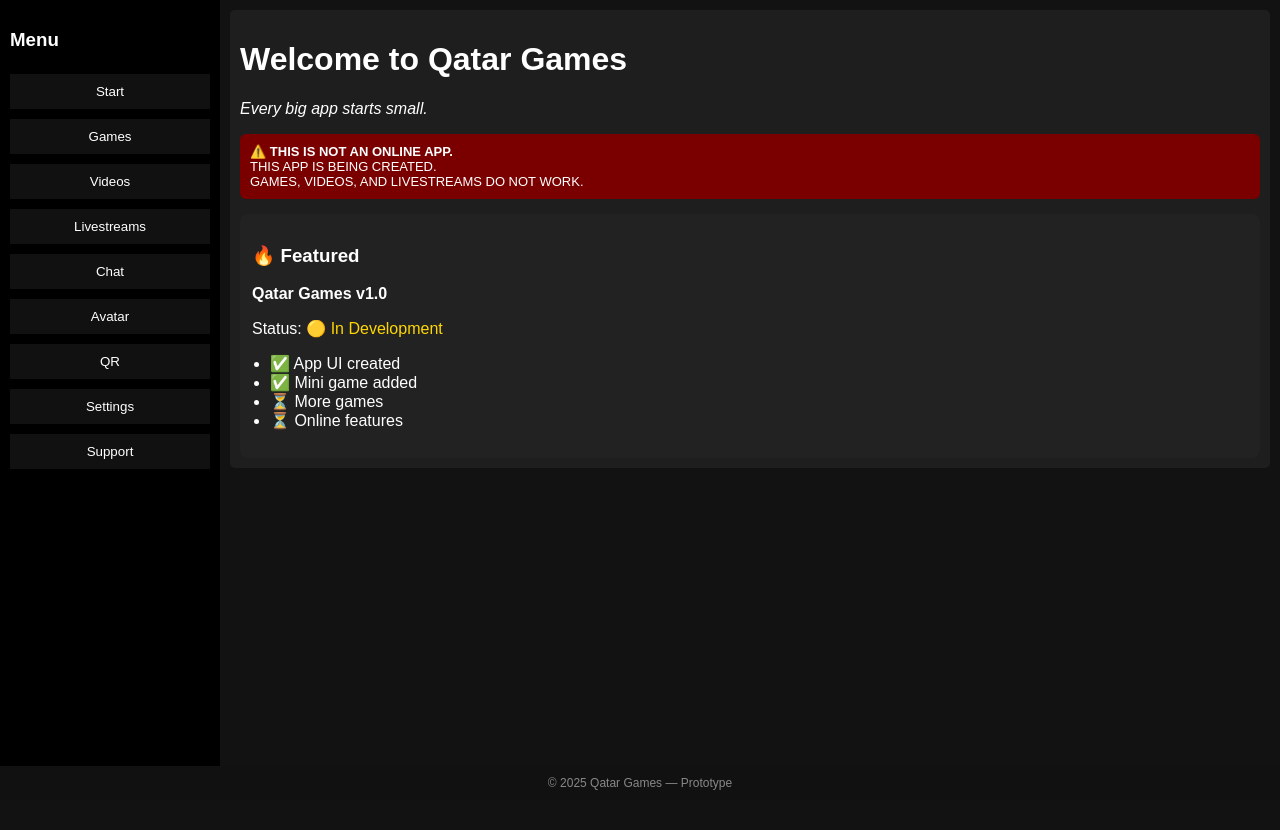
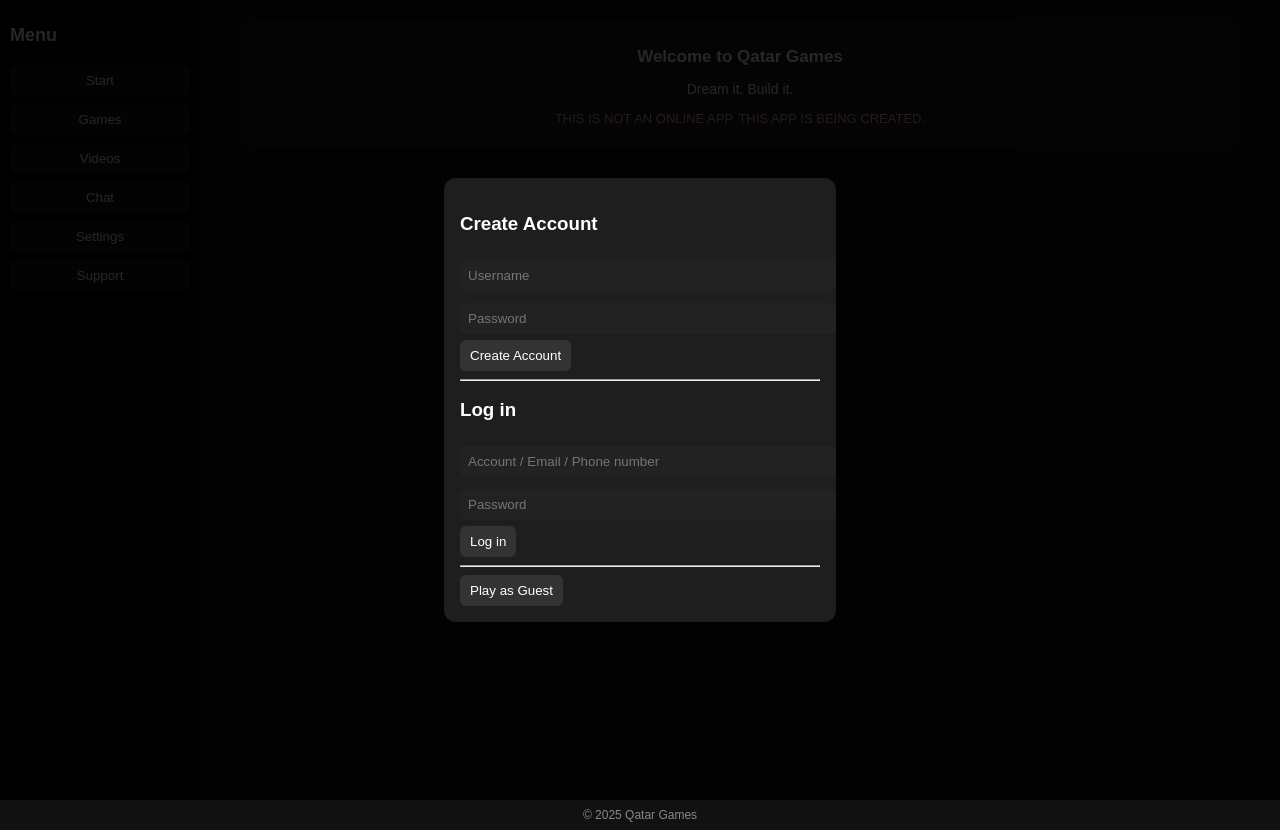
Before and after one commit to sleoshrjdh-tech/Qatar-games, a plain HTML site: page index.html in a window 1280 px wide. Before the commit the page ends 800 px from the top, so only its background shows below. Drawn offline with Linux system fonts and the light colour scheme.

Commit message:
Update index.html

```diff
--- a/index.html
+++ b/index.html
@@ -2,7 +2,7 @@
 <html lang="en">
 <head>
 <meta charset="UTF-8">
-<meta name="viewport" content="width=device-width, initial-scale=1.0">
+<meta name="viewport" content="width=device-width, initial-scale=1.0, maximum-scale=1.0, user-scalable=no">
 <title>Qatar Games</title>
 
 <style>
@@ -11,74 +11,111 @@ body {
   background:#121212;
   color:white;
   margin:0;
+}
+
+#container {
   display:flex;
-  flex-direction:column;
   min-height:100vh;
 }
 
-#container { display:flex; flex:1; }
-
 #sidebar {
-  width:200px;
+  width:180px;
   background:#000;
   padding:10px;
 }
 
+#sidebar h2 {
+  font-size:18px;
+}
+
 #sidebar button {
   width:100%;
-  margin:5px 0;
-  padding:10px;
+  margin:4px 0;
+  padding:8px;
   background:#111;
   color:white;
   border:none;
+  border-radius:6px;
   cursor:pointer;
 }
 
-#sidebar button:hover { background:#333; }
+#sidebar button:hover {
+  background:#333;
+}
 
-#main { flex:1; padding:10px; overflow-y:auto; }
+#main {
+  flex:1;
+  padding:10px;
+  overflow-x:hidden;
+}
 
 .section {
   display:none;
+  width:92%;
+  margin:10px auto;
+  padding:10px 12px;
   background:#1e1e1e;
-  padding:10px;
-  border-radius:5px;
-  margin-bottom:15px;
+  border-radius:10px;
 }
 
-.notice {
-  background:#7a0000;
-  padding:10px;
-  border-radius:6px;
-  font-size:13px;
-  margin-top:10px;
+.section h3 {
+  font-size:17px;
+  margin-bottom:6px;
 }
 
-.card {
-  background:#222;
-  padding:12px;
-  border-radius:8px;
-  margin-top:15px;
+.section p {
+  font-size:14px;
 }
 
-.game-btn {
-  padding:12px;
-  background:#0a84ff;
+button {
+  background:#333;
+  color:white;
   border:none;
+  padding:8px 10px;
   border-radius:6px;
-  color:white;
-  font-size:16px;
   cursor:pointer;
 }
 
-.game-btn:hover { opacity:0.85; }
+button:hover {
+  background:#555;
+}
 
 footer {
   text-align:center;
-  padding:10px;
+  padding:8px;
   background:#111;
+  font-size:12px;
   color:#888;
-  font-size:12px;
+}
+
+/* Modal */
+#accountModal {
+  position:fixed;
+  inset:0;
+  background:rgba(0,0,0,0.85);
+  display:flex;
+  align-items:center;
+  justify-content:center;
+  z-index:10;
+}
+
+#accountModalContent {
+  background:#1e1e1e;
+  padding:16px;
+  border-radius:12px;
+  width:90%;
+  max-width:360px;
+}
+
+#accountModalContent input,
+#accountModalContent select {
+  width:100%;
+  padding:8px;
+  margin:6px 0;
+  background:#222;
+  color:white;
+  border:none;
+  border-radius:6px;
 }
 </style>
 </head>
@@ -89,137 +126,192 @@ footer {
 
 <!-- Sidebar -->
 <div id="sidebar">
-  <h3>Menu</h3>
-  <button data-section="start">Start</button>
-  <button data-section="games">Games</button>
-  <button data-section="videos">Videos</button>
-  <button data-section="livestreams">Livestreams</button>
-  <button data-section="chat">Chat</button>
-  <button data-section="avatar">Avatar</button>
-  <button data-section="qr">QR</button>
-  <button data-section="settings">Settings</button>
-  <button data-section="support">Support</button>
+<h2>Menu</h2>
+<button data-section="startSection">Start</button>
+<button data-section="gamesSection">Games</button>
+<button data-section="videosSection">Videos</button>
+<button data-section="chatSection">Chat</button>
+<button data-section="settingsSection">Settings</button>
+<button data-section="supportSection">Support</button>
 </div>
 
 <!-- Main -->
 <div id="main">
 
 <!-- Start -->
-<div class="section" id="start" style="display:block;">
-  <h1>Welcome to Qatar Games</h1>
-  <p id="randomQuote" style="font-style:italic;"></p>
-
-  <div class="notice">
-    ⚠️ <strong>THIS IS NOT AN ONLINE APP.</strong><br>
-    THIS APP IS BEING CREATED.<br>
-    GAMES, VIDEOS, AND LIVESTREAMS DO NOT WORK.
-  </div>
-
-  <div class="card">
-    <h3>🔥 Featured</h3>
-    <p><strong>Qatar Games v1.0</strong></p>
-    <p>Status: <span style="color:gold;">🟡 In Development</span></p>
-    <ul style="padding-left:18px;">
-      <li>✅ App UI created</li>
-      <li>✅ Mini game added</li>
-      <li>⏳ More games</li>
-      <li>⏳ Online features</li>
-    </ul>
-  </div>
+<div class="section" id="startSection" style="display:block;text-align:center;">
+<h3>Welcome to Qatar Games</h3>
+<p id="randomQuote"></p>
+<p style="color:#ffaaaa;font-size:13px;">
+THIS IS NOT AN ONLINE APP. THIS APP IS BEING CREATED.
+</p>
 </div>
 
-<!-- Games -->
-<div class="section" id="games">
-  <h3>🎮 Mini Game</h3>
-
-  <div class="card" style="text-align:center;">
-    <p><strong>Tap Counter Game</strong></p>
-    <p>Score: <span id="score">0</span></p>
-
-    <button class="game-btn" onclick="addScore()">TAP ME</button>
-    <br><br>
-    <button onclick="resetScore()">Reset</button>
-  </div>
+<div class="section" id="gamesSection">
+<h3>Games</h3>
+<p>Games coming soon.</p>
 </div>
 
-<!-- Videos -->
-<div class="section" id="videos">
-  <h3>Videos</h3>
-  <p>Video system not available.</p>
+<div class="section" id="videosSection">
+<h3>Videos</h3>
+<p>Videos coming soon.</p>
 </div>
 
-<!-- Livestreams -->
-<div class="section" id="livestreams">
-  <h3>Livestreams</h3>
-  <p>Livestreams are not supported.</p>
+<div class="section" id="chatSection">
+<h3>Chat</h3>
+<p>Chat coming soon.</p>
 </div>
 
-<!-- Chat -->
-<div class="section" id="chat">
-  <h3>Chat</h3>
-  <p>Chat is offline.</p>
+<!-- SETTINGS -->
+<div class="section" id="settingsSection">
+<h3>Settings</h3>
+<button onclick="toggleMainSettings()">Main</button>
+
+<div id="mainSettings" style="display:none;margin-top:10px;">
+<p><strong>Account username/tag:</strong> <span id="showUsername">-</span></p>
+<p><strong>Password:</strong> ********</p>
+
+<p id="emailBlock">
+<button onclick="addEmail()">Add email</button>
+</p>
+
+<p id="phoneBlock">
+<button onclick="addPhone()">Add phone number</button>
+</p>
+
+<p><strong>Language selection</strong></p>
+<select id="languageSelect" onchange="changeLanguage()">
+<option>English</option>
+<option>French</option>
+<option>Spanish</option>
+<option>German</option>
+<option>Arabic</option>
+<option>Russian</option>
+<option>Turkish</option>
+</select>
+</div>
 </div>
 
-<!-- Avatar -->
-<div class="section" id="avatar">
-  <h3>Avatar</h3>
-  <p>Avatar creator coming later.</p>
-</div>
-
-<!-- QR -->
-<div class="section" id="qr">
-  <h3>QR Currency</h3>
-  <p>QR system is disabled.</p>
-</div>
-
-<!-- Settings -->
-<div class="section" id="settings">
-  <h3>Settings</h3>
-  <p>Settings will be added later.</p>
-</div>
-
-<!-- Support -->
-<div class="section" id="support">
-  <h3>Support</h3>
-  <p>Email: <strong>SleoshrjdH@gmail.com</strong></p>
+<!-- SUPPORT -->
+<div class="section" id="supportSection">
+<h3>Support</h3>
+<p>Email: <strong>SleoshrjdH@gmail.com</strong></p>
+<p>Qatar Games – Prototype</p>
 </div>
 
 </div>
 </div>
 
-<footer>
-© 2025 Qatar Games — Prototype
-</footer>
+<footer>© 2025 Qatar Games</footer>
+
+<!-- ACCOUNT MODAL -->
+<div id="accountModal">
+<div id="accountModalContent">
+<h3>Create Account</h3>
+<input id="newUser" placeholder="Username">
+<input id="newPass" type="password" placeholder="Password">
+<button onclick="createAccount()">Create Account</button>
+
+<hr>
+
+<h3>Log in</h3>
+<input id="loginUser" placeholder="Account / Email / Phone number">
+<input id="loginPass" type="password" placeholder="Password">
+<button onclick="login()">Log in</button>
+
+<hr>
+<button onclick="guest()">Play as Guest</button>
+</div>
+</div>
 
 <script>
+let currentUser = null;
+const users = JSON.parse(localStorage.getItem("users") || "{}");
+
+function saveUsers() {
+  localStorage.setItem("users", JSON.stringify(users));
+}
+
+function createAccount() {
+  const u = newUser.value.trim();
+  const p = newPass.value;
+  if (!u || p.length < 4) return alert("Invalid data");
+  if (users[u]) return alert("User exists");
+  users[u] = {password:p, email:null, phone:null, language:"English"};
+  saveUsers();
+  alert("Account created. Log in now.");
+}
+
+function login() {
+  const u = loginUser.value.trim();
+  const p = loginPass.value;
+  for (let name in users) {
+    const user = users[name];
+    if ((name===u || user.email===u || user.phone===u) && user.password===p) {
+      currentUser = name;
+      accountModal.style.display="none";
+      updateSettings();
+      return;
+    }
+  }
+  alert("Login failed");
+}
+
+function guest() {
+  accountModal.style.display="none";
+}
+
+function toggleMainSettings() {
+  mainSettings.style.display =
+    mainSettings.style.display==="none" ? "block" : "none";
+}
+
+function updateSettings() {
+  if (!currentUser) return;
+  showUsername.innerText = currentUser;
+  emailBlock.innerHTML = users[currentUser].email
+    ? "<strong>Email:</strong> ********"
+    : '<button onclick="addEmail()">Add email</button>';
+  phoneBlock.innerHTML = users[currentUser].phone
+    ? "<strong>Phone number:</strong> ********"
+    : '<button onclick="addPhone()">Add phone number</button>';
+  languageSelect.value = users[currentUser].language;
+}
+
+function addEmail() {
+  const e = prompt("Enter email");
+  if (!e) return;
+  users[currentUser].email = e;
+  saveUsers();
+  updateSettings();
+}
+
+function addPhone() {
+  const p = prompt("Enter phone number");
+  if (!p) return;
+  users[currentUser].phone = p;
+  saveUsers();
+  updateSettings();
+}
+
+function changeLanguage() {
+  users[currentUser].language = languageSelect.value;
+  saveUsers();
+}
+
+document.querySelectorAll('#sidebar button').forEach(btn=>{
+  btn.onclick=()=>{
+    document.querySelectorAll('.section').forEach(s=>s.style.display='none');
+    document.getElementById(btn.dataset.section).style.display='block';
+  }
+});
+
 const quotes = [
   "Play. Create. Explore.",
-  "A future platform in progress.",
-  "Every big app starts small."
+  "Built in Qatar 🇶🇦",
+  "Dream it. Build it."
 ];
-
-document.getElementById("randomQuote").innerText =
-  quotes[Math.floor(Math.random() * quotes.length)];
-
-document.querySelectorAll("#sidebar button").forEach(btn => {
-  btn.addEventListener("click", () => {
-    document.querySelectorAll(".section").forEach(sec => sec.style.display="none");
-    document.getElementById(btn.dataset.section).style.display="block";
-  });
-});
-
-// MINI GAME LOGIC
-let score = 0;
-
-function addScore() {
-  score++;
-  document.getElementById("score").innerText = score;
-}
-
-function resetScore() {
-  score = 0;
-  document.getElementById("score").innerText = score;
-}
+randomQuote.innerText = quotes[Math.floor(Math.random()*quotes.length)];
 </script>
 
 </body>
```
